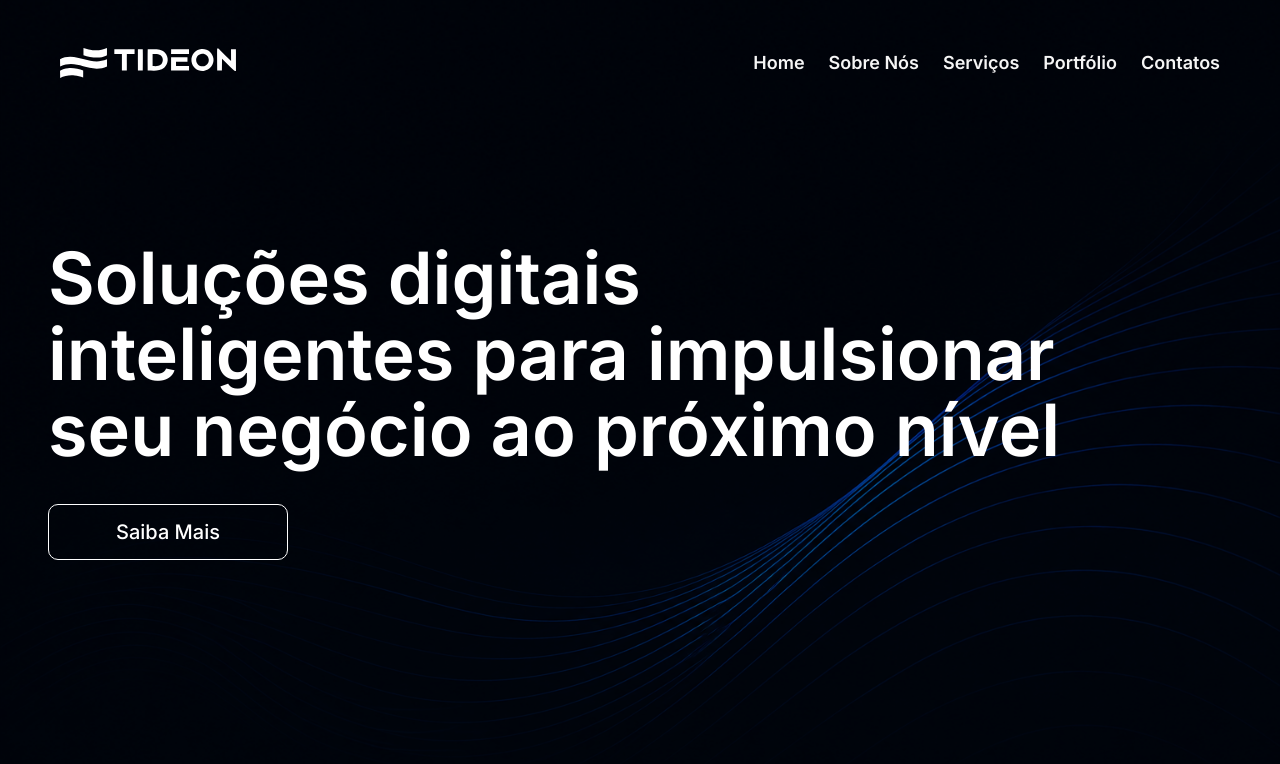
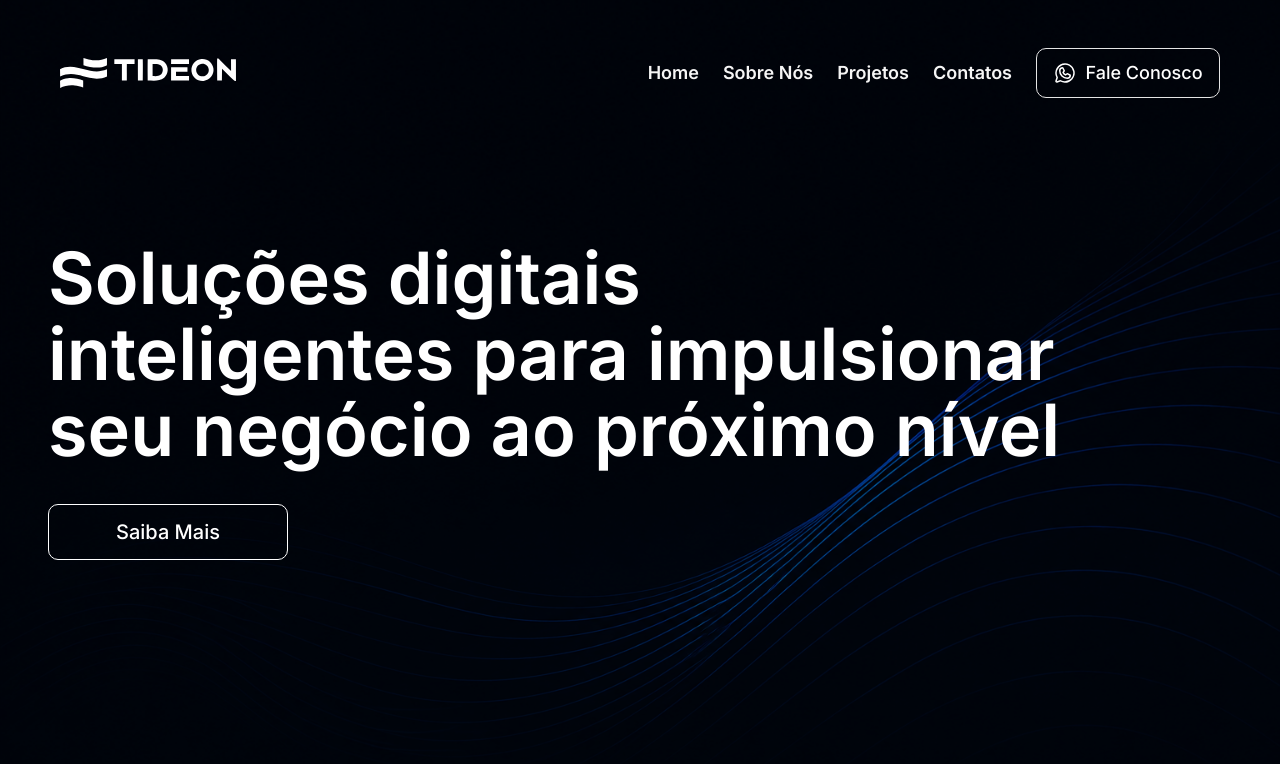
Before and after one commit to WesleiPossidonio/software-house, a React (Vite) app: page / in a window 1280 px wide. Shown: the top 764 px of the page. Built offline with nearby package versions, Linux system fonts and the light colour scheme.

Commit message:
Fix: add button to header

```diff
--- a/src/Components/Header/index.tsx
+++ b/src/Components/Header/index.tsx
@@ -2,6 +2,8 @@ import { useState } from "react";
 import { Menu, X } from "lucide-react"; // Ícones para abrir/fechar o menu
 
 import Logo from "../../assets/Logo Site.svg";
+import { Button } from "@/components/ui/button";
+import { WhatsappLogoIcon } from "@phosphor-icons/react";
 
 export const Header = () => {
   const [menuOpen, setMenuOpen] = useState(false);
@@ -41,14 +43,18 @@ export const Header = () => {
             Sobre Nós
           </a>
           <a className="md:text-lg text-neutral-100 hover:text-base-blue font-semibold cursor-pointer">
-            Serviços
-          </a>
-          <a className="md:text-lg text-neutral-100 hover:text-base-blue font-semibold cursor-pointer">
-            Portfólio
+            Projetos
           </a>
           <a className="md:text-lg text-neutral-100 hover:text-base-blue font-semibold cursor-pointer">
             Contatos
           </a>
+          <Button
+            className="w-46 p-6 text-lg text-white bg-transparent flex items-center gap-0 border border-neutral-200
+           rounded-lg hover:bg-neutral-100 hover:text-black transition-colors duration-300 cursor-pointer"
+          >
+            <WhatsappLogoIcon className="mr-2 size-6" />
+            Fale Conosco
+          </Button>
         </nav>
 
         {/* Ícone para menu mobile */}
@@ -74,10 +80,7 @@ export const Header = () => {
             Sobre Nós
           </a>
           <a className="md:text-lg text-neutral-200 hover:text-base-blue font-semibold cursor-pointer">
-            Serviços
-          </a>
-          <a className="md:text-lg text-neutral-200 hover:text-base-blue font-semibold cursor-pointer">
-            Portfólio
+            Projetos
           </a>
           <a className="md:text-lg text-neutral-200 hover:text-base-blue font-semibold cursor-pointer">
             Contatos
```
